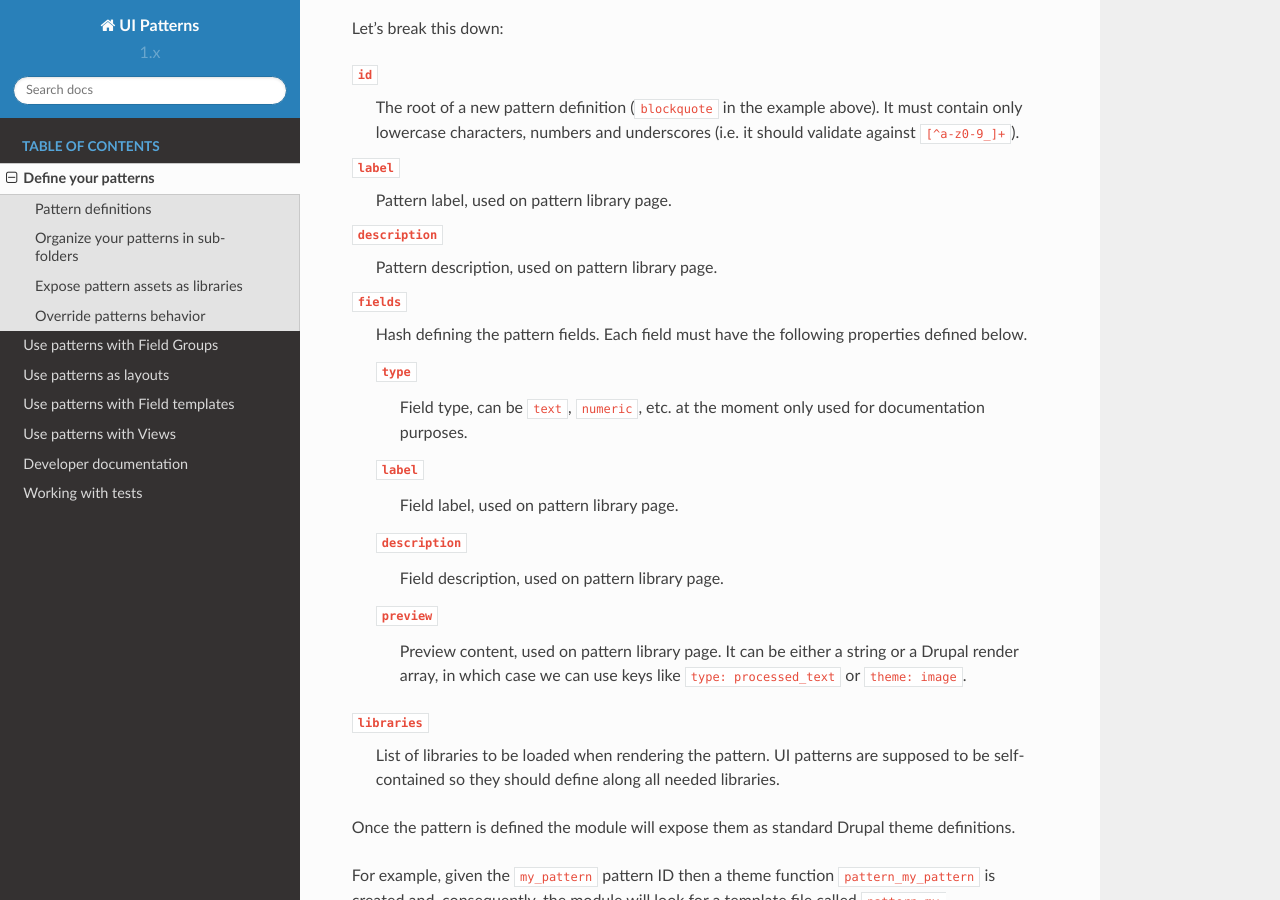
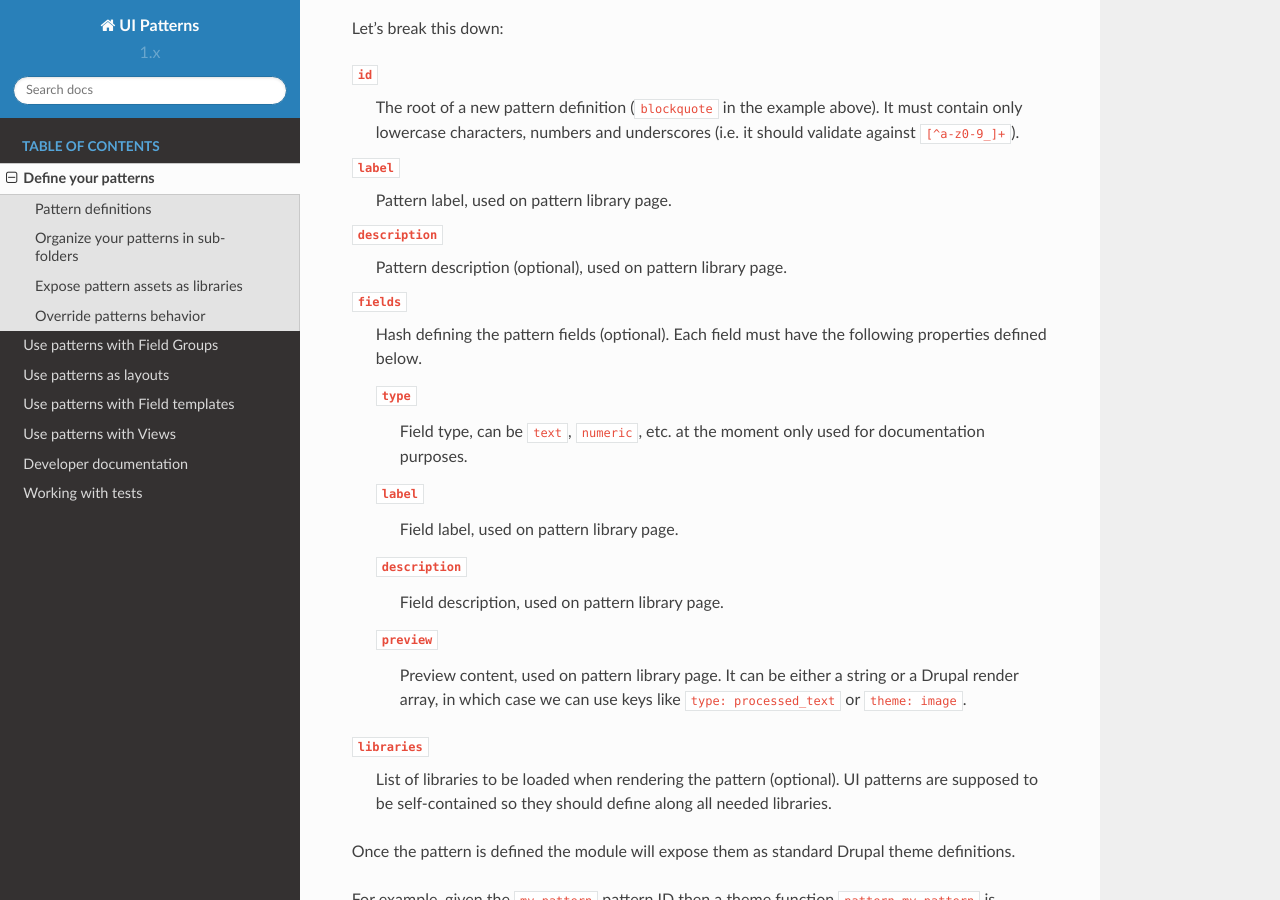
Before and after one commit to nuvoleweb/ui_patterns, a Sphinx documentation site: the page built from docs/content/patterns-definition.rst, in a window 1280 px wide and 900 px high, scrolled down 1420 px. Built offline with Sphinx 7.4.7 and the Read the Docs theme 2.0.0, drawn with Linux system fonts in a browser that asks for light colours.

Commit message:
Issue #181: Update documentation.

```diff
--- a/docs/content/patterns-definition.rst
+++ b/docs/content/patterns-definition.rst
@@ -54,9 +54,9 @@ Let's break this down:
 ``label``
     Pattern label, used on pattern library page.
 ``description``
-    Pattern description, used on pattern library page.
+    Pattern description (optional), used on pattern library page.
 ``fields``
-    Hash defining the pattern fields. Each field must have the following properties defined below.
+    Hash defining the pattern fields (optional). Each field must have the following properties defined below.
 
     ``type``
         Field type, can be ``text``, ``numeric``, etc. at the moment only used for documentation purposes.
@@ -69,7 +69,7 @@ Let's break this down:
         we can use keys like ``type: processed_text`` or ``theme: image``.
 
 ``libraries``
-    List of libraries to be loaded when rendering the pattern. UI patterns are supposed to be self-contained so they
+    List of libraries to be loaded when rendering the pattern (optional). UI patterns are supposed to be self-contained so they
     should define along all needed libraries.
 
 Once the pattern is defined the module will expose them as standard Drupal theme definitions.
```
